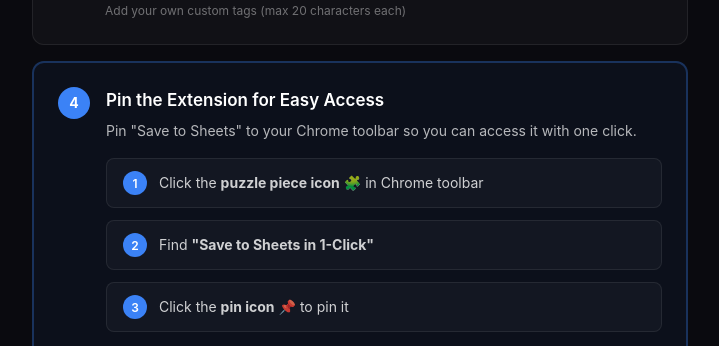
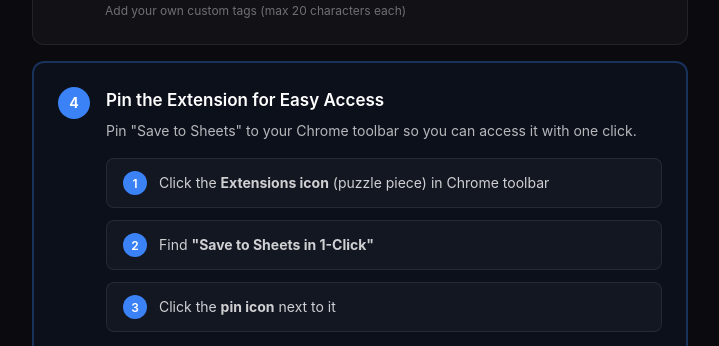
Before and after one commit to themarwaricompany/future-tools, a browser extension: page options.html in a window 1280 px wide. Shown: the part 1456-1802 px from the top of the page, without its empty margins (280-999 px from the left). Drawn offline with Linux system fonts and the light colour scheme.

Commit message:
Fix tag click area and update pin instructions text

```diff
--- a/options.html
+++ b/options.html
@@ -132,7 +132,7 @@
                 <div class="pin-instructions">
                     <div class="pin-step-item">
                         <span class="pin-step-num">1</span>
-                        <span>Click the <strong>puzzle piece icon</strong> 🧩 in Chrome toolbar</span>
+                        <span>Click the <strong>Extensions icon</strong> (puzzle piece) in Chrome toolbar</span>
                     </div>
                     <div class="pin-step-item">
                         <span class="pin-step-num">2</span>
@@ -140,7 +140,7 @@
                     </div>
                     <div class="pin-step-item">
                         <span class="pin-step-num">3</span>
-                        <span>Click the <strong>pin icon</strong> 📌 to pin it</span>
+                        <span>Click the <strong>pin icon</strong> next to it</span>
                     </div>
                 </div>
 
--- a/popup.css
+++ b/popup.css
@@ -318,6 +318,8 @@
   font-size: 12px;
   color: var(--text-primary);
   flex: 1;
+  pointer-events: none;
+  /* Allow clicks to pass through to parent label */
 }
 
 .tags-hint {
```
